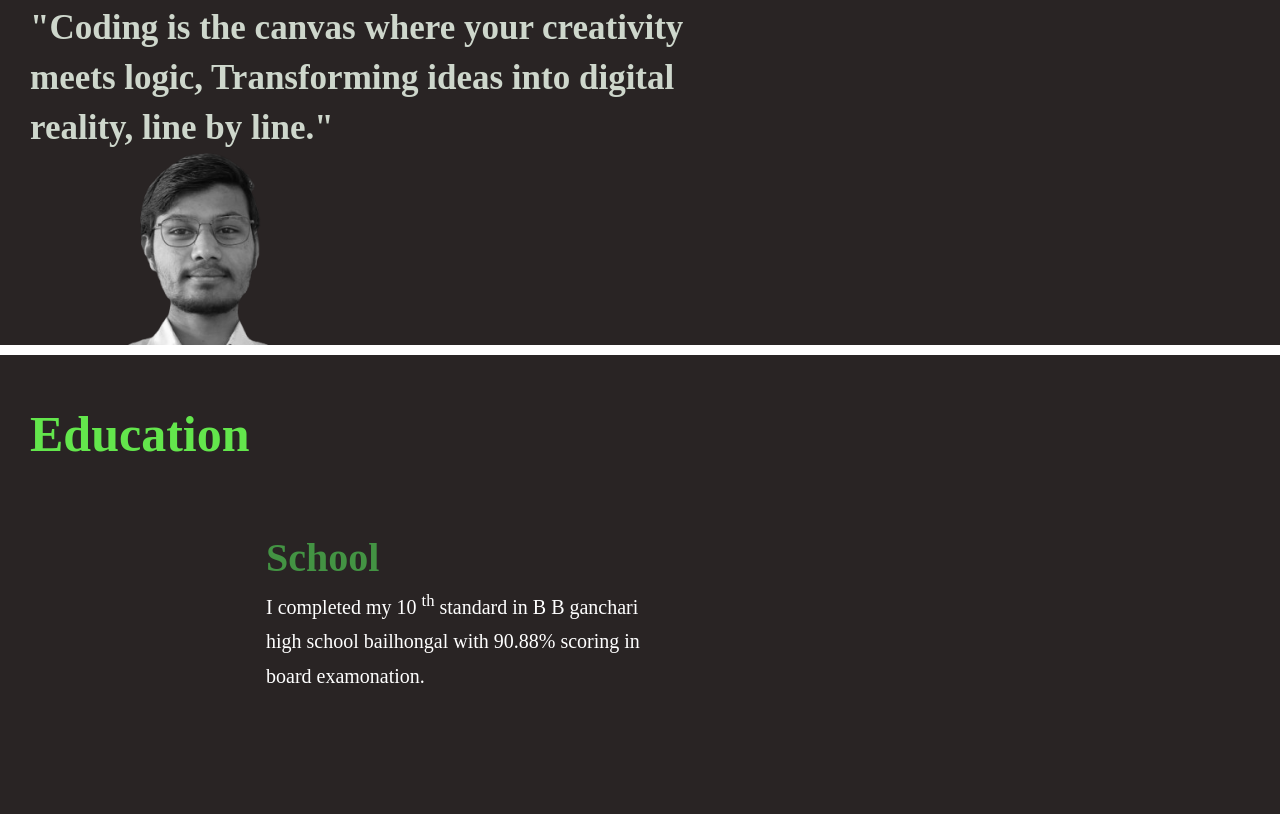
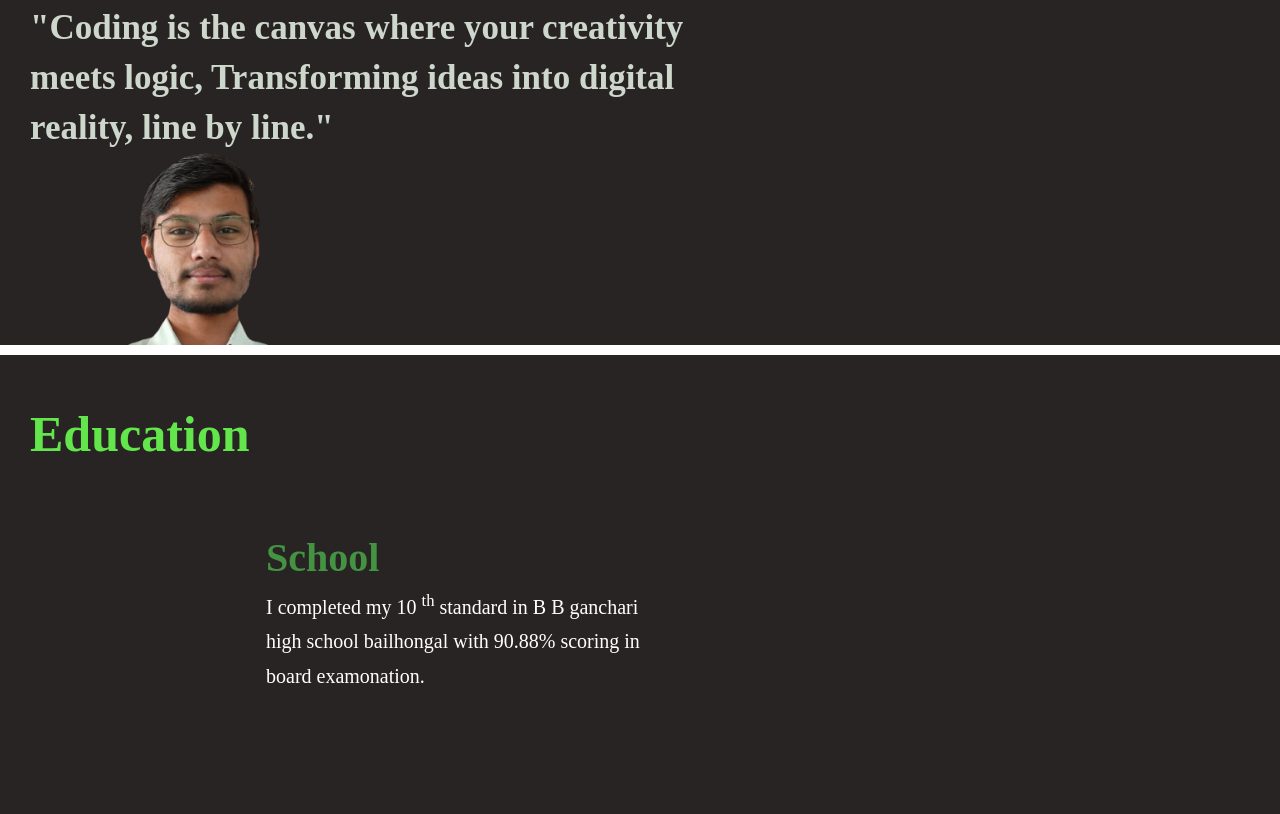
Before and after one commit to Shubham0744/Web-Page, a plain HTML site: page index.html in a window 1280 px wide. Shown: the part 405-1219 px from the top of the page. Drawn offline with Linux system fonts and the light colour scheme.

Commit message:
Update index.html

```diff
--- a/index.html
+++ b/index.html
@@ -28,7 +28,7 @@
                     <p>"Coding is the canvas where your creativity meets logic, Transforming ideas into digital reality, line by line."</p>
                 </div>
                 <div class="img-pick">
-                    <img src="1223.png" alt="me">
+                    <img src="122.png" alt="me">
                 </div>
             </div>
         </div>
```
